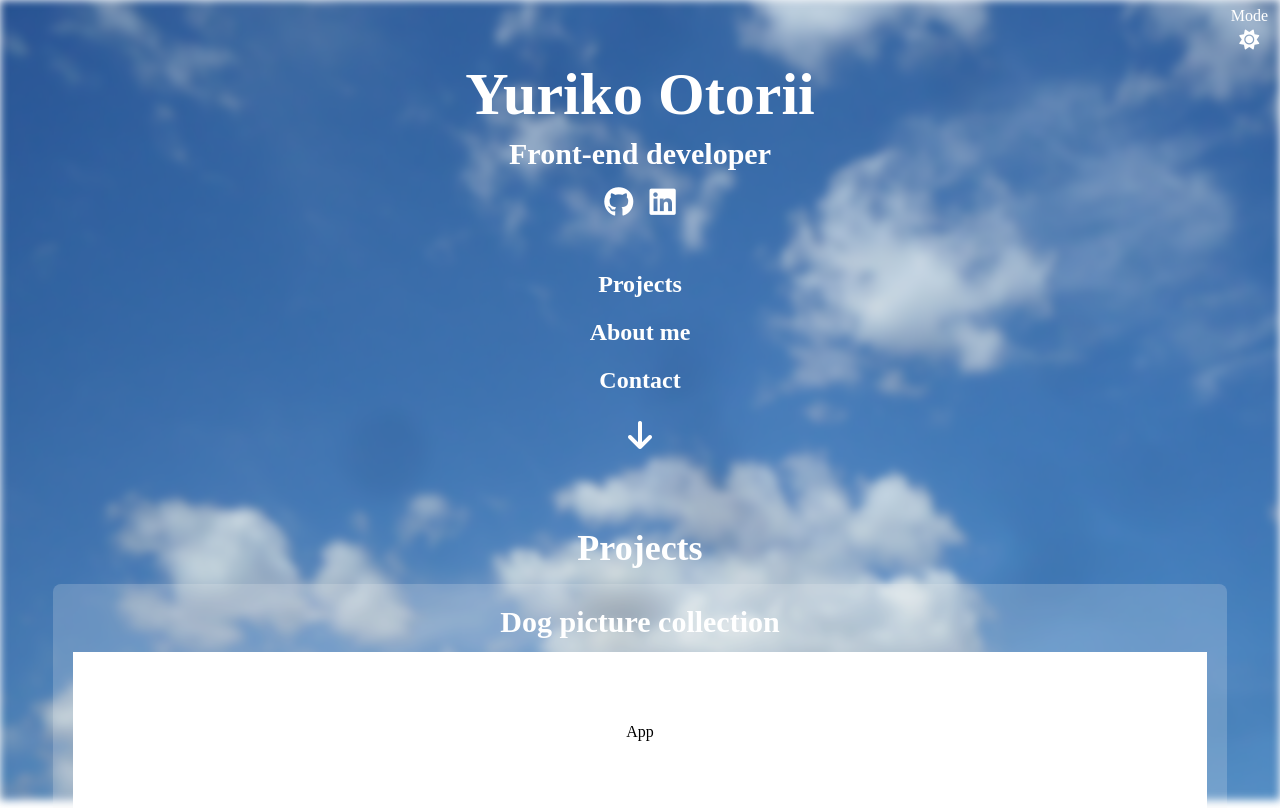
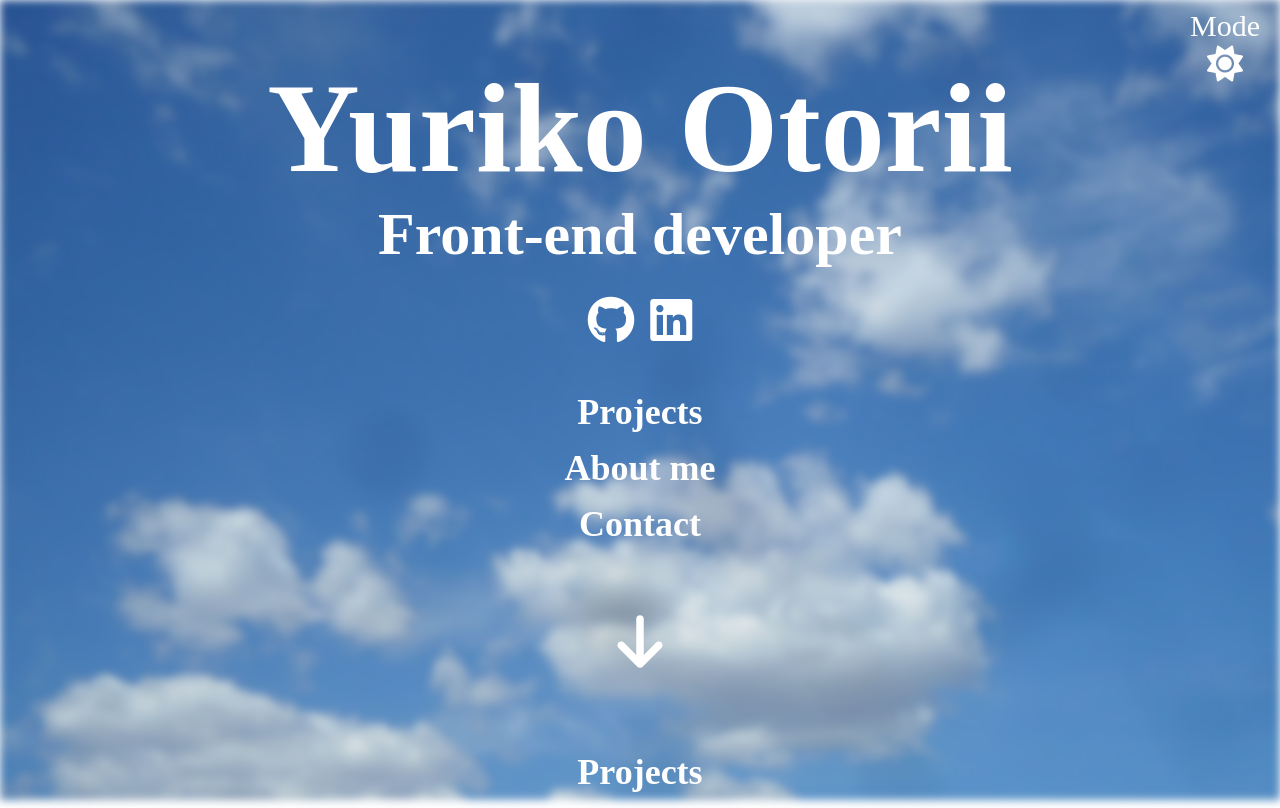
Before and after one commit to Yuriko-Otorii/Portfolio-react, a React (Vite) app: page /home in a window 1280 px wide. Shown: the top 808 px of the page. Built offline with nearby package versions, Linux system fonts and the light colour scheme; a web font is replaced by a local one.

Commit message:
Add Header responsive

```diff
--- a/src/Components/Header.jsx
+++ b/src/Components/Header.jsx
@@ -10,41 +10,41 @@ const Header = ({ mode, setMode }) => {
 
   return (
       <>
-        <div className="absolute top-1 right-3">
+        <div className="absolute top-1 right-3 md:top-2 right-5">
             <div className='flex flex-col justify-center items-center'>
-                <p>Mode</p>
+                <p className='md:text-3xl'>Mode</p>
                 <div onClick={handleChangeMode}>
                     {mode
-                     ? <i className="fas fa-lg fa-moon"></i>
-                     : <i className="fas fa-lg fa-sun"></i>
+                     ? <i className="fas fa-lg fa-moon md:text-4xl"></i>
+                     : <i className="fas fa-lg fa-sun md:text-4xl"></i>
                     }
                 </div>
             </div>
         </div>
         <div className="flex flex-col items-center pt-16">
             <div className="flex flex-col items-center">
-                <h1 className="text-6xl font-bold">Yuriko Otorii</h1>
-                <h4 className="text-3xl font-bold my-3">Front-end developer</h4>
+                <h1 className="text-6xl md:text-9xl font-bold">Yuriko Otorii</h1>
+                <h4 className="text-3xl md:text-6xl font-bold my-3 md:mb-8">Front-end developer</h4>
                 <div className="flex gap-4">
                     <a
                         href="https://github.com/Yuriko-Otorii"
                         className="github-link"
                         target="_blank"
                     >
-                        <i className="fa-brands fa-github fa-lg title-github-icon text-3xl"></i>
+                        <i className="fa-brands fa-github fa-lg title-github-icon text-3xl md:text-5xl"></i>
                     </a>
                     <a href="" target="_blank">
-                        <i className="fa-brands fa-linkedin fa-lg title-linkedin-icon text-3xl"></i>
+                        <i className="fa-brands fa-linkedin fa-lg title-linkedin-icon text-3xl md:text-5xl"></i>
                     </a>
                 </div>
             </div>
-            <nav className="flex flex-col items-center mt-10 text-xl">
-                <HashLink to='/home#projects' className='my-2 text-2xl font-bold'>Projects</HashLink>
-                <HashLink to='/home#about-me' className='my-2 text-2xl font-bold'>About me</HashLink>
-                <HashLink to='/home#contacts' className='my-2 text-2xl font-bold'>Contact</HashLink>
+            <nav className="flex flex-col items-center mt-10 text-2xl md:text-4xl md:mb-10">
+                <HashLink to='/home#projects' className='my-2 font-bold'>Projects</HashLink>
+                <HashLink to='/home#about-me' className='my-2 font-bold'>About me</HashLink>
+                <HashLink to='/home#contacts' className='my-2 font-bold'>Contact</HashLink>
             </nav>
             <HashLink to='/homeprojects' className='mt-5'>
-                <i className="fa-solid fa-arrow-down fa-2xl"></i>
+                <i className="fa-solid fa-arrow-down fa-2xl md:text-6xl"></i>
             </HashLink>
         </div>
       </>
```
